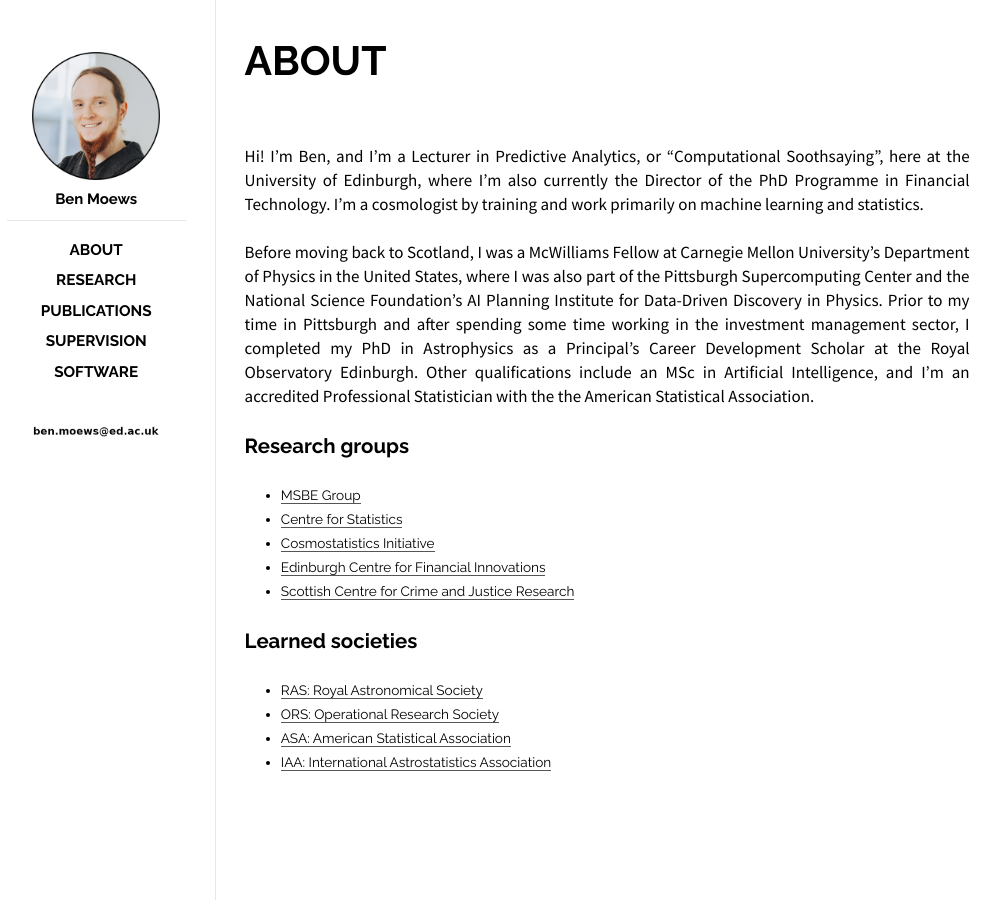
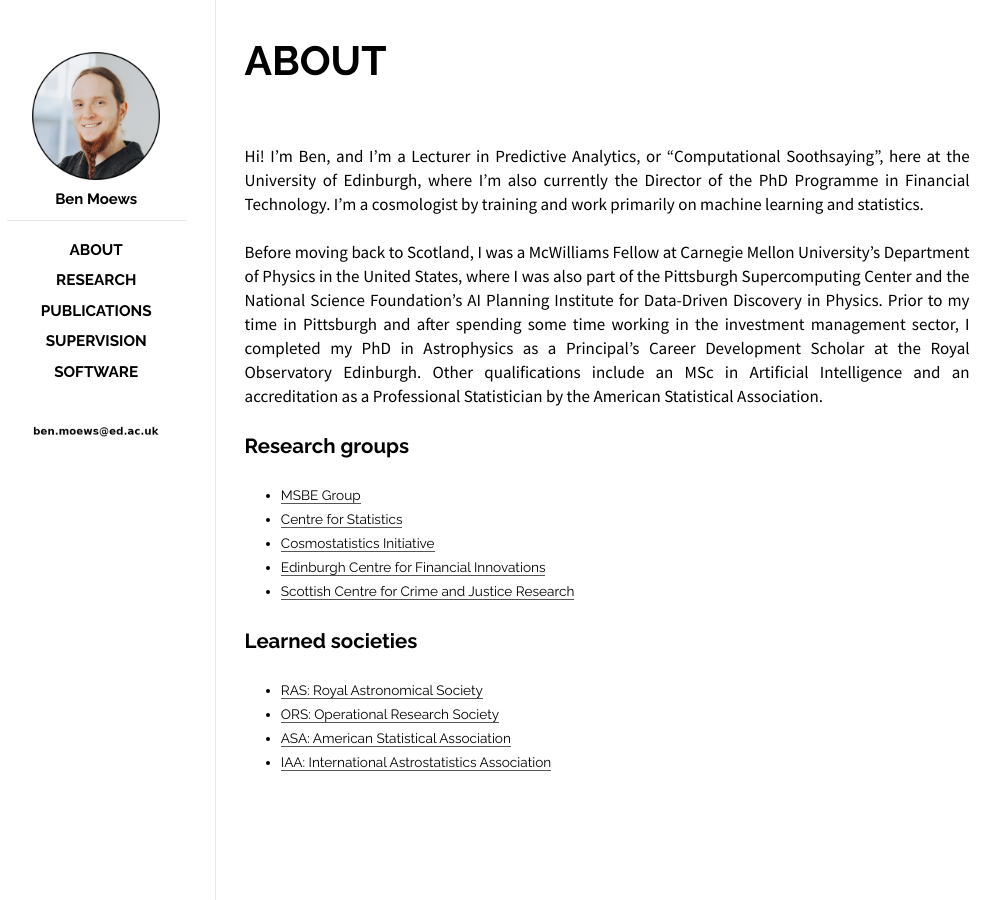
Before and after one commit to moews/moews.github.io, a Jekyll site: the page built from _posts/2017-03-27-about.md, in a window 1280 px wide. Shown: the whole page, without its empty margins (143-1143 px from the left). Built offline with Jekyll 4.4.1, drawn with Linux system fonts in a browser that asks for light colours.

Commit message:
Update 2017-03-27-about.md

```diff
--- a/_posts/2017-03-27-about.md
+++ b/_posts/2017-03-27-about.md
@@ -10,7 +10,7 @@
 
 Hi! I'm Ben, and I’m a Lecturer in Predictive Analytics, or “Computational Soothsaying”, here at the University of Edinburgh, where I'm also currently the Director of the PhD Programme in Financial Technology. I’m a cosmologist by training and work primarily on machine learning and statistics.
 
-Before moving back to Scotland, I was a McWilliams Fellow at Carnegie Mellon University's Department of Physics in the United States, where I was also part of the Pittsburgh Supercomputing Center and the National Science Foundation’s AI Planning Institute for Data-Driven Discovery in Physics. Prior to my time in Pittsburgh and after spending some time working in the investment management sector, I completed my PhD in Astrophysics as a Principal’s Career Development Scholar at the Royal Observatory Edinburgh. Other qualifications include an MSc in Artificial Intelligence, and I'm an accredited Professional Statistician with the the American Statistical Association.
+Before moving back to Scotland, I was a McWilliams Fellow at Carnegie Mellon University's Department of Physics in the United States, where I was also part of the Pittsburgh Supercomputing Center and the National Science Foundation’s AI Planning Institute for Data-Driven Discovery in Physics. Prior to my time in Pittsburgh and after spending some time working in the investment management sector, I completed my PhD in Astrophysics as a Principal’s Career Development Scholar at the Royal Observatory Edinburgh. Other qualifications include an MSc in Artificial Intelligence and an accreditation as a Professional Statistician by the American Statistical Association.
 
 <!--
 , where I'm also serving as the Director of the PhD Programme in Financial Technology
```
